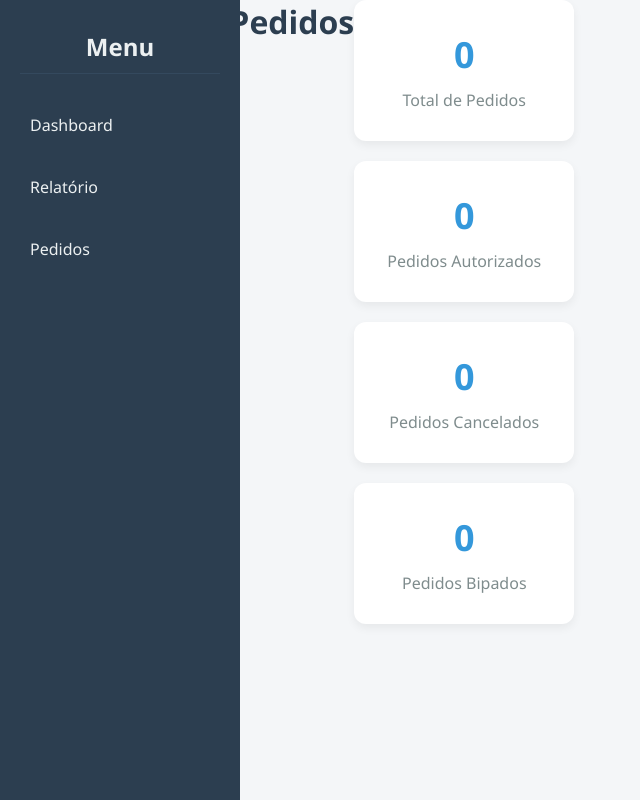
After one commit to Astolphi4K/webhook, a Flask app: page /dashboard in a window 1280 px wide. The commit adds this page. Shown: the whole page, without its empty margins (0-640 px from the left). Run offline with Flask 3, Linux system fonts and the light colour scheme; data that the repository does not hold is empty; some libraries are stand-ins or nearby versions.

Commit message:
Add files via upload

```diff
--- a/app.py
+++ b/app.py
@@ -6,11 +6,46 @@ import psycopg2
 from datetime import datetime, timedelta
 from sqlalchemy import desc
 app = Flask(__name__)
+import pandas as pd
+from flask import send_file
+from io import BytesIO
+import requests
+import xml.etree.ElementTree as ET
+
 app.config['SQLALCHEMY_DATABASE_URI'] = 'postgresql://webhook_bling_user:9yH7z6LmIl9FBVTjlfmCE8LmdsRTlNjV@dpg-d1hf3iqdbo4c73dbgdqg-a.oregon-postgres.render.com/webhook_bling'
 app.config['SQLALCHEMY_TRACK_MODIFICATIONS'] = False
 
 db = SQLAlchemy(app)
 
+def extrair_itens_xml(xml_url):
+    try:
+        # Faz download do XML
+        response = requests.get(xml_url)
+        response.raise_for_status()  # erro se não for 200
+
+        # Faz parsing do XML
+        root = ET.fromstring(response.content)
+
+        # Lista para armazenar os itens extraídos
+        itens = []
+
+        # Procura todos os elementos <det> (cada item da nota)
+        for det in root.findall('.//det'):
+            prod = det.find('prod')
+            if prod is not None:
+                cProd = prod.findtext('cProd')
+                qCom = prod.findtext('qCom')
+
+                itens.append({
+                    'codigo_produto': cProd,
+                    'quantidade': float(qCom.replace(',', '.')) if qCom else 0
+                })
+
+        return itens
+
+    except Exception as e:
+        print(f"Erro ao processar XML: {e}")
+        return []
 
 class Pedido(db.Model):
     __tablename__ = 'pedidos'
@@ -23,6 +58,15 @@ class Pedido(db.Model):
     nome = db.Column(db.String(100), nullable=False)
     numnfe = db.Column(db.String(50), nullable=False)
 
+class ItemPedido(db.Model):
+    __tablename__ = 'itens_pedido'
+
+    id = db.Column(db.Integer, primary_key=True)
+    pedido_id = db.Column(db.BigInteger, db.ForeignKey('pedidos.id'), nullable=False)
+    codigo_produto = db.Column(db.String(50), nullable=False)
+    quantidade = db.Column(db.Float, nullable=False)
+
+    pedido = db.relationship('Pedido', backref=db.backref('itens', cascade="all, delete-orphan"))
 
 @app.route('/limpar_pedidos')
 def limpar_pedidos():
@@ -68,35 +112,28 @@ def get_nome_loja_por_id(id_loja):
     return lojas.get(id_loja, "Loja desconhecida")
 
 @app.route('/webhook', methods=['POST'])
+@app.route("/webhook", methods=["POST"])
 def receber_webhook():
     try:
         raw_body = request.get_data(as_text=True)
         print("Corpo bruto recebido:", raw_body)
 
-        # Remove prefixo "data=" se houver
         if raw_body.startswith("data="):
             raw_body = raw_body[5:]
 
-        # Converte string para JSON
         data = json.loads(raw_body)
         print("JSON limpo:", data)
 
         if not data:
             return jsonify({'erro': 'Nenhum dado recebido'}), 400
-        print('DATA DECODIFICADO:', data)
+
         notas = data.get('retorno', {}).get('notasfiscais', [])
 
         for item in notas:
             nota = item.get('notafiscal', {})
 
-            # Inserir novo pedido se autorizado
             if nota.get('situacao') in ['Autorizada', 'Enviada - Aguardando protocolo'] and nota.get('loja') != "203789189":
-                situacao = nota.get('situacao')
-
-                if situacao in ['Enviada - Aguardando protocolo', 'Autorizada']:
-                    status = 'Autorizada'
-                else:
-                    status = 'Indefinido'
+                status = 'Autorizada'
 
                 novo_pedido = Pedido(
                     hora=datetime.now() - timedelta(hours=3),
@@ -113,10 +150,26 @@ def receber_webhook():
                     db.session.add(novo_pedido)
                     db.session.commit()
                     print(f"Salvo: {novo_pedido.id}")
+
+                    xml_url = nota.get('xml')
+                    if xml_url:
+                        itens_xml  = extrair_itens_xml(xml_url)
+                        print(f"Itens extraídos para pedido {novo_pedido.id}: {itens_xml}")
+                        for item_xml in itens_xml:
+                            novo_item = ItemPedido(
+                                pedido_id=novo_pedido.id,
+                                codigo_produto=item_xml['codigo_produto'],
+                                quantidade=item_xml['quantidade']
+                            )
+                            db.session.add(novo_item)
+
+                        db.session.commit()
+
+                        db.session.commit()
+
                 else:
                     print(f"Já existe: {novo_pedido.id}")
 
-            # Atualizar pedidos se cancelada
             elif nota.get('situacao') == "Cancelada":
                 chave = nota.get('chaveAcesso')
                 pedidos = Pedido.query.filter_by(chaveacesso=chave).all()
@@ -136,6 +189,7 @@ def receber_webhook():
     except Exception as e:
         print('Erro ao processar webhook:', e)
         return jsonify({'erro': str(e)}), 500
+
 
 
 @app.route('/pedidos')
@@ -177,5 +231,133 @@ def bipar_pedido():
     } for p in pedidos_atualizados]
 
     return jsonify({'mensagem': 'Pedido(s) bipado(s) com sucesso', 'pedidos': pedidos_data,  'total_pedidos':total_pedidos}), 200
+
+@app.route('/relatorio', methods=['GET', 'POST'])
+def relatorio():
+    marketplaces = db.session.query(Pedido.idloja).distinct().all()
+    status_list = db.session.query(Pedido.status).distinct().all()
+
+    marketplaces = [m[0] for m in marketplaces]
+    status_list = [s[0] for s in status_list]
+
+    relatorio_detalhado = []
+
+    if request.method == 'POST':
+        selected_marketplace = request.form.get('marketplace')
+        selected_status = request.form.get('status')
+        data_inicial = request.form.get('data_inicial')
+        data_final = request.form.get('data_final')
+
+        query = Pedido.query
+
+        if selected_marketplace:
+            query = query.filter_by(idloja=selected_marketplace)
+
+        if selected_status:
+            query = query.filter_by(status=selected_status)
+
+        if data_inicial:
+            try:
+                dt_ini = datetime.strptime(data_inicial, "%Y-%m-%d")
+                query = query.filter(Pedido.hora >= dt_ini)
+            except ValueError:
+                pass
+
+        if data_final:
+            try:
+                dt_fim = datetime.strptime(data_final, "%Y-%m-%d")
+                dt_fim = dt_fim.replace(hour=23, minute=59, second=59)
+                query = query.filter(Pedido.hora <= dt_fim)
+            except ValueError:
+                pass
+
+        pedidos = query.order_by(Pedido.hora.desc()).all()
+
+        for pedido in pedidos:
+            for item in pedido.itens:
+                relatorio_detalhado.append({
+                    'nfe': pedido.numnfe,
+                    'marketplace': pedido.idloja,
+                    'sku': item.codigo_produto,
+                    'quantidade': item.quantidade
+                })
+
+    return render_template(
+        'relatorio.html',
+        marketplaces=marketplaces,
+        status_list=status_list,
+        pedidos=relatorio_detalhado
+    )
+
+
+
+@app.route('/dashboard')
+def dashboard():
+    total = Pedido.query.count()
+    cancelados = Pedido.query.filter_by(status="Cancelado").count()
+    autorizados = Pedido.query.filter_by(status="Autorizada").count()
+    bipados = Pedido.query.filter_by(status="Bipado").count()
+
+    return render_template('dashboard.html', total=total, cancelados=cancelados, autorizados=autorizados, bipados=bipados)
+
+
+@app.route('/download_relatorio', methods=['POST'])
+def download_relatorio():
+    selected_marketplace = request.form.get('marketplace')
+    selected_status = request.form.get('status')
+    data_inicial = request.form.get('data_inicial')
+    data_final = request.form.get('data_final')
+
+    query = Pedido.query
+
+    if selected_marketplace:
+        query = query.filter_by(idloja=selected_marketplace)
+
+    if selected_status:
+        query = query.filter_by(status=selected_status)
+
+    if data_inicial:
+        try:
+            dt_ini = datetime.strptime(data_inicial, "%Y-%m-%d")
+            query = query.filter(Pedido.hora >= dt_ini)
+        except ValueError:
+            pass
+
+    if data_final:
+        try:
+            dt_fim = datetime.strptime(data_final, "%Y-%m-%d")
+            dt_fim = dt_fim.replace(hour=23, minute=59, second=59)
+            query = query.filter(Pedido.hora <= dt_fim)
+        except ValueError:
+            pass
+
+    pedidos = query.all()
+
+    # Convertendo para DataFrame
+    df = pd.DataFrame([{
+        "Data": p.hora.strftime("%d/%m/%Y %H:%M"),
+        "ID": p.id,
+        "Status": p.status,
+        "Loja": p.idloja,
+        "Chave de Acesso": p.chaveacesso,
+        "Nome": p.nome,
+        "Num. NFe": p.numnfe
+    } for p in pedidos])
+
+    # Criar Excel em memória
+    output = BytesIO()
+    with pd.ExcelWriter(output, engine='openpyxl') as writer:
+        df.to_excel(writer, index=False, sheet_name='Relatorio')
+
+    output.seek(0)
+
+    return send_file(
+        output,
+        download_name='relatorio_pedidos.xlsx',
+        as_attachment=True,
+        mimetype='application/vnd.openxmlformats-officedocument.spreadsheetml.sheet'
+    )
+
+
 if __name__ == '__main__':
     app.run(debug=True)
--- /dev/null
+++ b/templates/dashboard.html
@@ -0,0 +1,133 @@
+<!DOCTYPE html>
+<html lang="pt-br">
+<head>
+    <meta charset="UTF-8">
+    <title>Dashboard</title>
+    <style>
+        * {
+            margin: 0;
+            padding: 0;
+            box-sizing: border-box;
+        }
+
+        body {
+            font-family: 'Segoe UI', sans-serif;
+            background-color: #f4f6f8;
+            display: flex;
+        }
+
+        .sidebar {
+            width: 240px;
+            height: 100vh;
+            background-color: #2c3e50;
+            color: #ecf0f1;
+            padding: 30px 20px;
+            position: fixed;
+            left: 0;
+            top: 0;
+        }
+
+        .sidebar h2 {
+            font-size: 24px;
+            margin-bottom: 30px;
+            text-align: center;
+            border-bottom: 1px solid #34495e;
+            padding-bottom: 10px;
+        }
+
+        .sidebar ul {
+            list-style: none;
+        }
+
+        .sidebar ul li {
+            margin: 20px 0;
+        }
+
+        .sidebar ul li a {
+            color: #ecf0f1;
+            text-decoration: none;
+            font-size: 16px;
+            padding: 10px;
+            display: block;
+            border-radius: 6px;
+            transition: background 0.3s ease;
+        }
+
+        .sidebar ul li a:hover {
+            background-color: #3498db;
+        }
+
+        .main {
+            margin-left: 240px;
+            padding: 40px;
+            flex: 1;
+        }
+
+        h1 {
+            color: #2c3e50;
+            font-size: 32px;
+            margin-bottom: 30px;
+        }
+
+        .cards {
+            display: grid;
+            grid-template-columns: repeat(auto-fit, minmax(220px, 1fr));
+            gap: 20px;
+        }
+
+        .card {
+            background-color: white;
+            border-radius: 12px;
+            box-shadow: 0 4px 10px rgba(0,0,0,0.06);
+            padding: 30px 20px;
+            text-align: center;
+            transition: transform 0.2s;
+        }
+
+        .card:hover {
+            transform: translateY(-5px);
+        }
+
+        .card h2 {
+            font-size: 36px;
+            color: #3498db;
+            margin-bottom: 10px;
+        }
+
+        .card p {
+            font-size: 16px;
+            color: #7f8c8d;
+        }
+    </style>
+</head>
+<body>
+    <div class="sidebar">
+        <h2>Menu</h2>
+        <ul>
+            <li><a href="/dashboard">Dashboard</a></li>
+            <li><a href="/relatorio">Relatório</a></li>
+            <li><a href="/pedidos">Pedidos</a></li>
+        </ul>
+    </div>
+
+    <h1>Dashboard de Pedidos</h1>
+    <div class="cards">
+        <div class="card">
+            <h2>{{ total }}</h2>
+            <p>Total de Pedidos</p>
+        </div>
+        <div class="card">
+            <h2>{{ autorizados }}</h2>
+            <p>Pedidos Autorizados</p>
+        </div>
+        <div class="card">
+            <h2>{{ cancelados }}</h2>
+            <p>Pedidos Cancelados</p>
+        </div>
+        <div class="card">
+            <h2>{{ bipados }}</h2>
+            <p>Pedidos Bipados</p>
+        </div>
+    </div>
+</body>
+</html>
```
Also changed, not shown: templates/pedidos.html (+52 -1 lines), templates/relatorio.html (added, +129 -0 lines).
